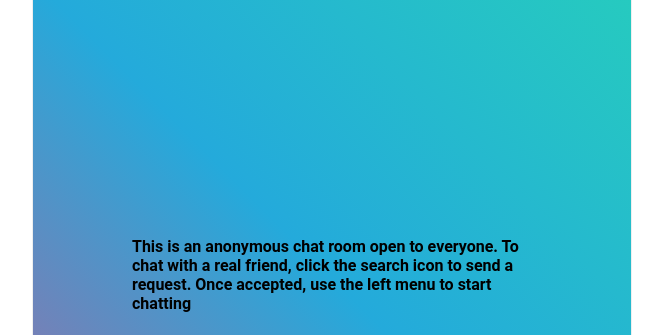
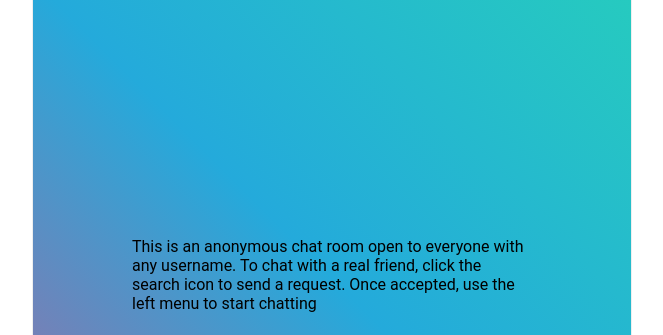
Before and after one commit to devmanishkumarnaik/chat, a website: page public/index.html in a window 1280 px wide. Shown: the top 335 px of the page, without its empty margins (308-971 px from the left). Drawn offline with nearby package versions, Linux system fonts and the light colour scheme; no server answers.

Commit message:
Update index.html

```diff
--- a/public/index.html
+++ b/public/index.html
@@ -12,7 +12,8 @@
     <div class="app">
         <div class="screen join-screen active">
             <div class="form">
-                <h4>This is an anonymous chat room open to everyone. To chat with a real friend, click the search icon to send a request. Once accepted, use the left menu to start chatting</h5>
+                <p>This is an anonymous chat room open to everyone with any username. To chat with a real friend, click the search icon to send a request. Once accepted, use the left menu to start chatting</h5>
+                <br>
                 <br>
                 <h2>Join Chatroom</h2>
                 <h3>Secured By manishinc</h3>
```
